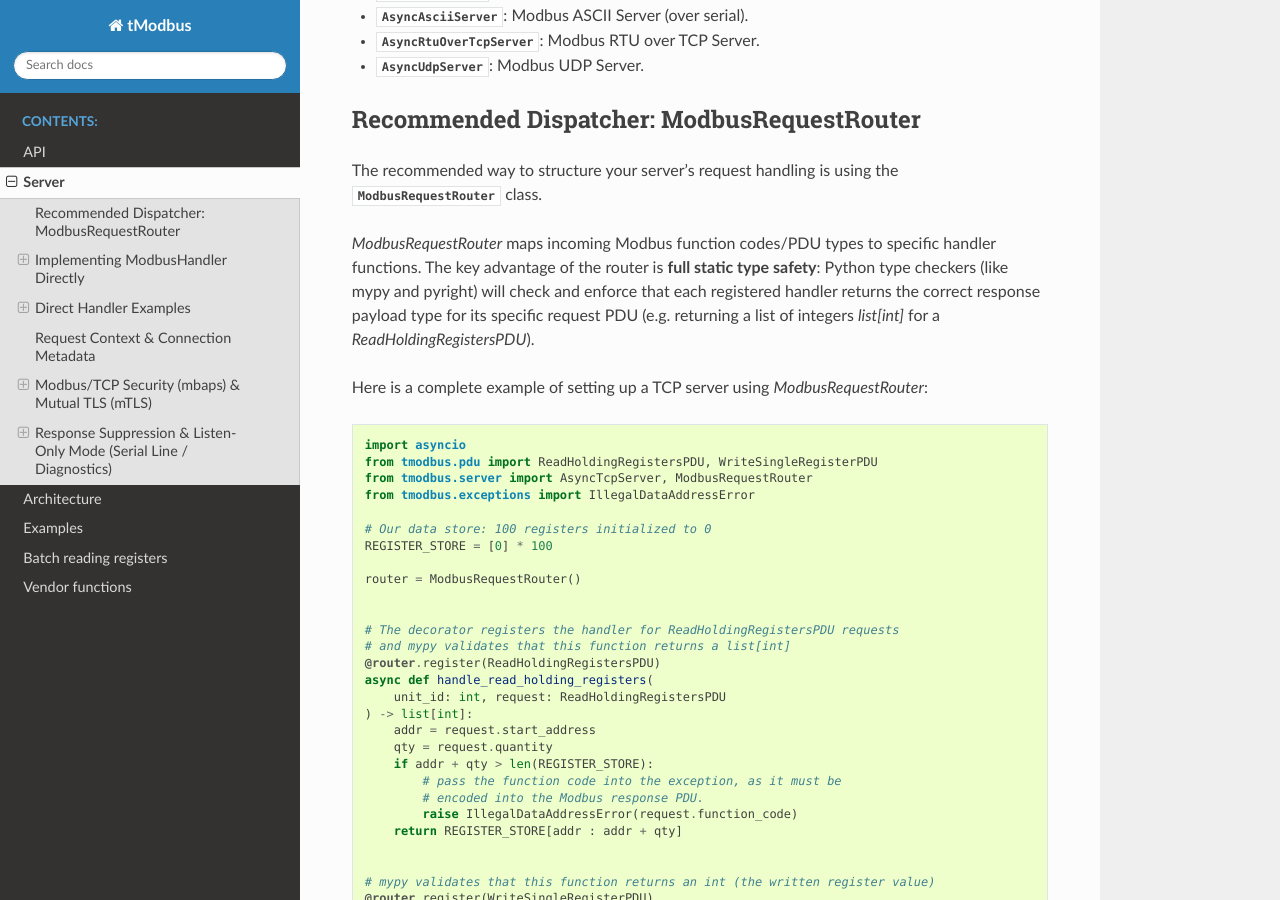
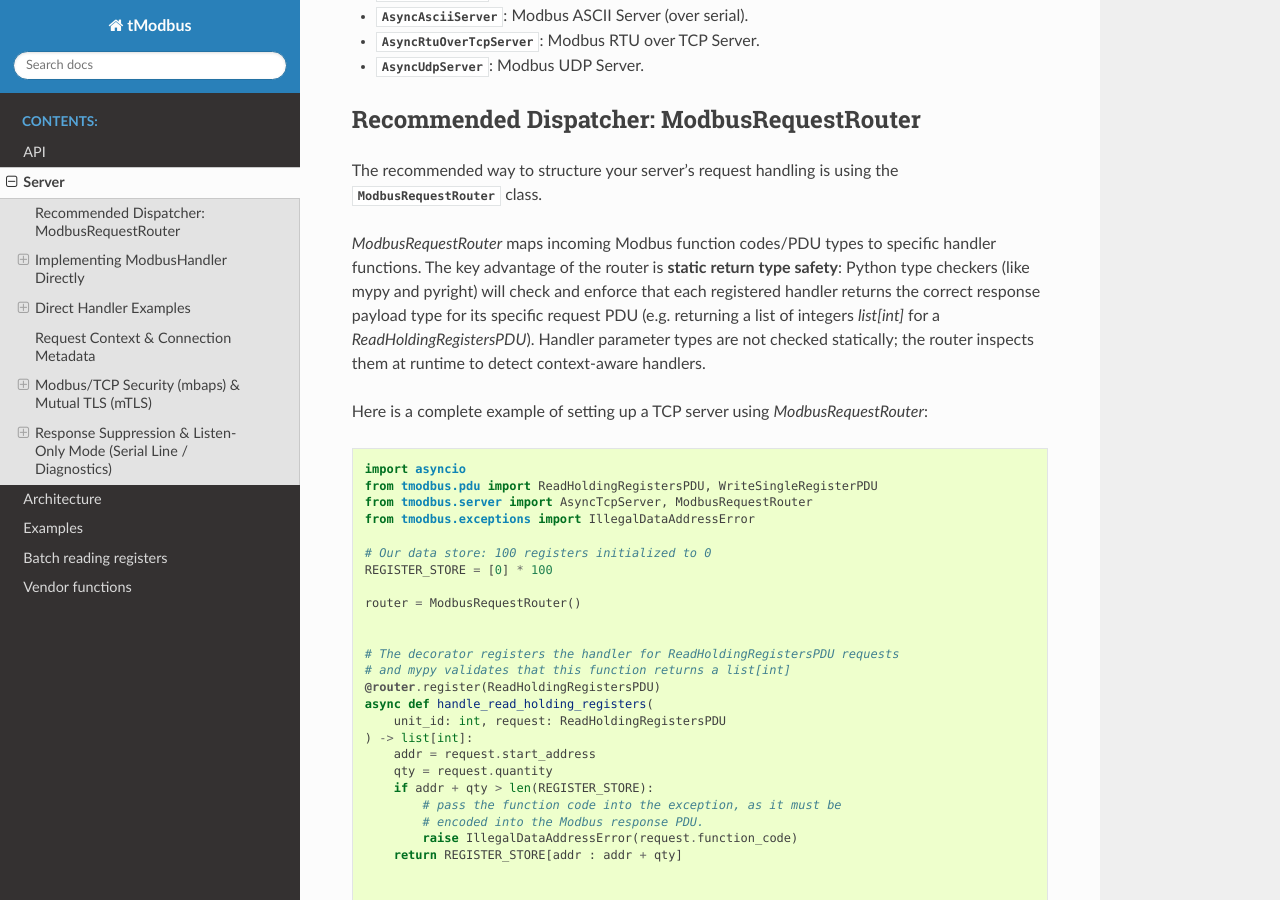
Before and after one commit to wlcrs/tmodbus, a Sphinx documentation site: the page built from docs/source/server.rst, in a window 1280 px wide and 900 px high, scrolled down 350 px. Built offline with Sphinx 7.4.7 and the Read the Docs theme 3.1.0, drawn with Linux system fonts in a browser that asks for light colours; the version number could not be read and is left out.

Commit message:
fix(server): bind register() return type to the PDU payload type (#139)
ModbusRequestRouter.register declared two unlinked type variables, so
the decorator accepted a handler with any return type for any PDU.
Bind T to the payload parameter of the registered PDU class so mypy
and pyright reject handlers whose return type does not match the PDU
response payload. Adjust the docs claim in server.rst to say exactly
what is checked: return types statically, parameter arity at runtime.

Co-authored-by: Paulus Schoutsen <balloob@gmail.com>
Co-authored-by: Claude Fable 5 <noreply@anthropic.com>

```diff
--- a/docs/source/server.rst
+++ b/docs/source/server.rst
@@ -22,10 +22,12 @@ The recommended way to structure your server's request handling is using the
 :class:`~tmodbus.server.ModbusRequestRouter` class.
 
 `ModbusRequestRouter` maps incoming Modbus function codes/PDU types to specific handler
-functions. The key advantage of the router is **full static type safety**: Python type
+functions. The key advantage of the router is **static return type safety**: Python type
 checkers (like mypy and pyright) will check and enforce that each registered handler
 returns the correct response payload type for its specific request PDU (e.g. returning a
-list of integers `list[int]` for a `ReadHoldingRegistersPDU`).
+list of integers `list[int]` for a `ReadHoldingRegistersPDU`). Handler parameter types
+are not checked statically; the router inspects them at runtime to detect context-aware
+handlers.
 
 Here is a complete example of setting up a TCP server using `ModbusRequestRouter`:
 
```
Also changed, not shown: 1 other file.
